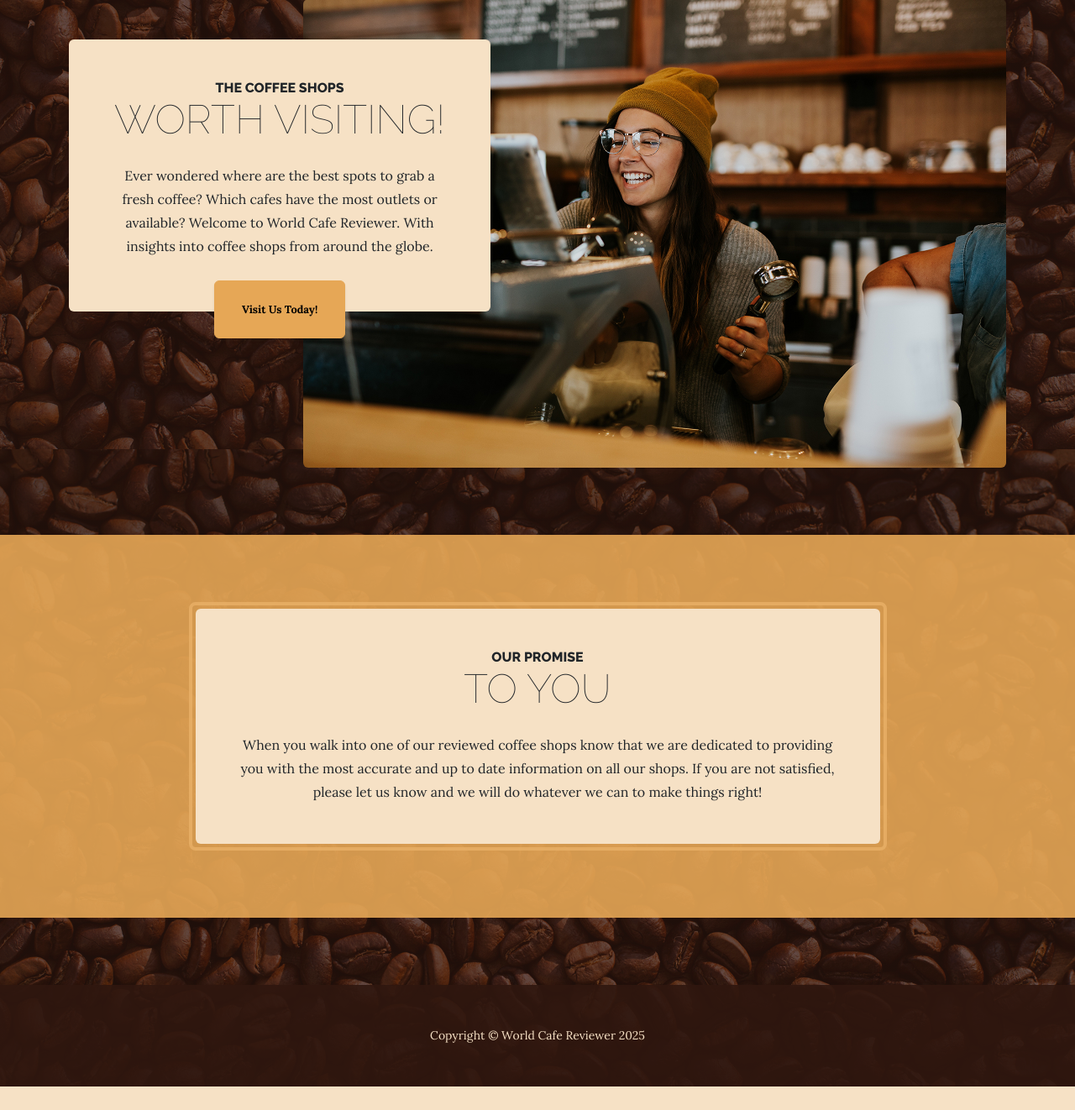
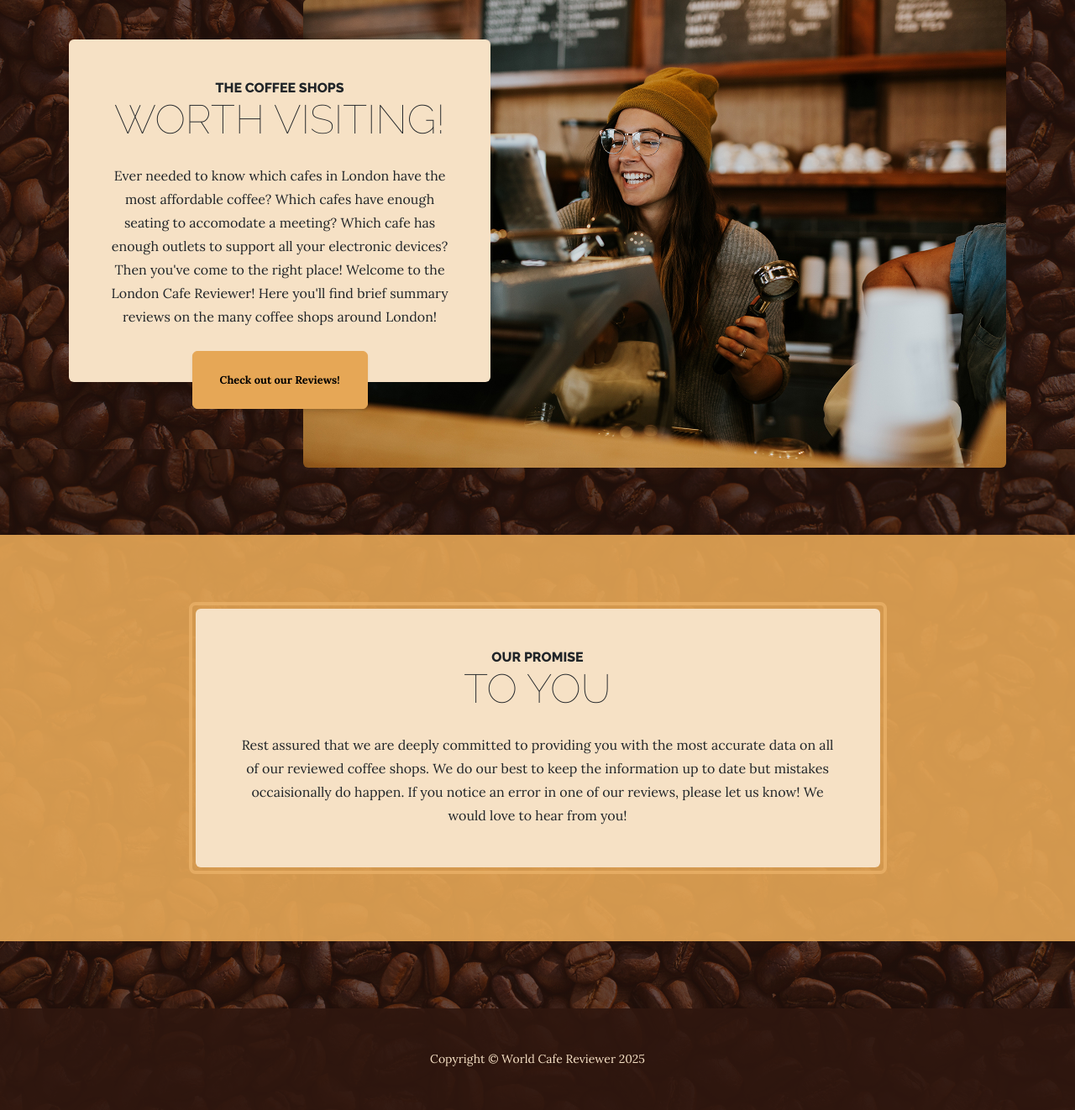
Before and after one commit to Keegan-George/cafe-website, a Flask app: page / in a window 1280 px wide. Shown: the part 441-1763 px from the top of the page at 84% size. Before the commit the page ends 1735 px from the top, so only its background shows below. Run offline with Flask 3, Linux system fonts and the light colour scheme; some libraries are stand-ins or nearby versions.

Commit message:
Updated text on the main page

```diff
--- a/templates/index.html
+++ b/templates/index.html
@@ -10,8 +10,8 @@
                     <span class="section-heading-upper">The Coffee Shops</span>
                     <span class="section-heading-lower">Worth Visiting!</span>
                 </h2>
-                <p class="mb-3">Ever wondered where are the best spots to grab a fresh coffee? Which cafes have the most outlets or available? Welcome to World Cafe Reviewer. With insights into coffee shops from around the globe. </p>
-                <div class="intro-button mx-auto"><a class="btn btn-primary btn-xl" href="#!">Visit Us Today!</a></div>
+                <p class="mb-3">Ever needed to know which cafes in London have the most affordable coffee? Which cafes have enough seating to accomodate a meeting? Which cafe has enough outlets to support all your electronic devices? Then you've come to the right place! Welcome to the London Cafe Reviewer! Here you'll find brief summary reviews on the many coffee shops around London! </p>
+                <div class="intro-button mx-auto"><a class="btn btn-primary btn-xl" href="{{url_for('cafes_list')}}">Check out our Reviews!</a></div>
             </div>
         </div>
     </div>
@@ -26,7 +26,7 @@
                         <span class="section-heading-upper">Our Promise</span>
                         <span class="section-heading-lower">To You</span>
                     </h2>
-                    <p class="mb-0">When you walk into one of our reviewed coffee shops know that we are dedicated to providing you with the most accurate and up to date information on all our shops. If you are not satisfied, please let us know and we will do whatever we can to make things right!</p>
+                    <p class="mb-0">Rest assured that we are deeply committed to providing you with the most accurate data on all of our reviewed coffee shops. We do our best to keep the information up to date but mistakes occaisionally do happen. If you notice an error in one of our reviews, please let us know! We would love to hear from you!</p>
                 </div>
             </div>
         </div>
```
